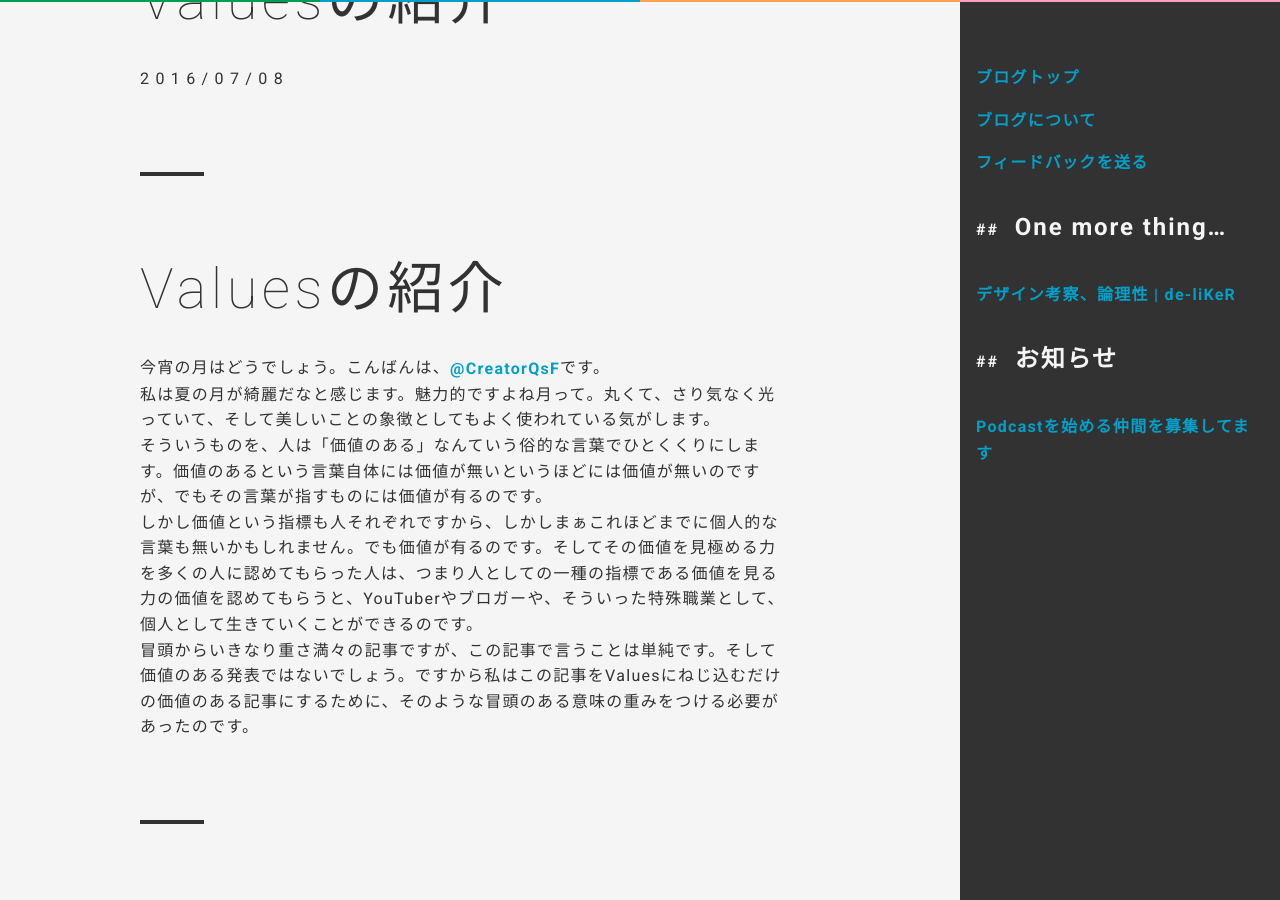
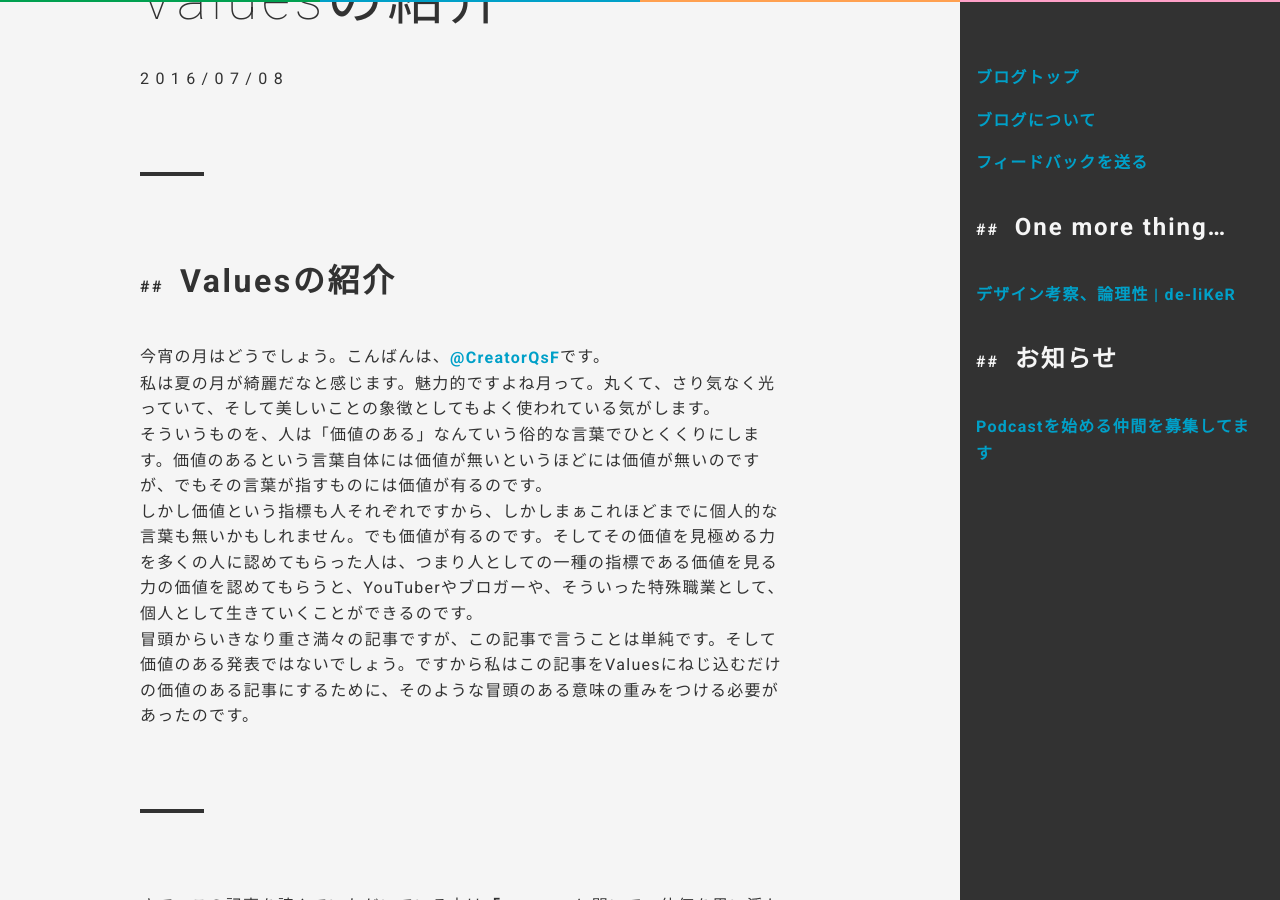
Before and after one commit to CreatorQsF/creatorqsf.github.io, a Jekyll site: the page built from _posts/2016-07-08-values-1-about-values.md, in a window 1280 px wide and 900 px high, scrolled down 633 px. Built offline with Jekyll 4.4.1, drawn with Linux system fonts in a browser that asks for light colours.

Commit message:
fix: markdown

```diff
--- a/_posts/2016-07-08-values-1-about-values.md
+++ b/_posts/2016-07-08-values-1-about-values.md
@@ -3,7 +3,7 @@ layout: default
 title: "[Values] de-liKeR Valuesの紹介"
 ---
 
-# Valuesの紹介
+## Valuesの紹介
 
 今宵の月はどうでしょう。こんばんは、[@CreatorQsF](http://f.9en.co/?move=mainSns)です。
 私は夏の月が綺麗だなと感じます。魅力的ですよね月って。丸くて、さり気なく光っていて、そして美しいことの象徴としてもよく使われている気がします。
```
